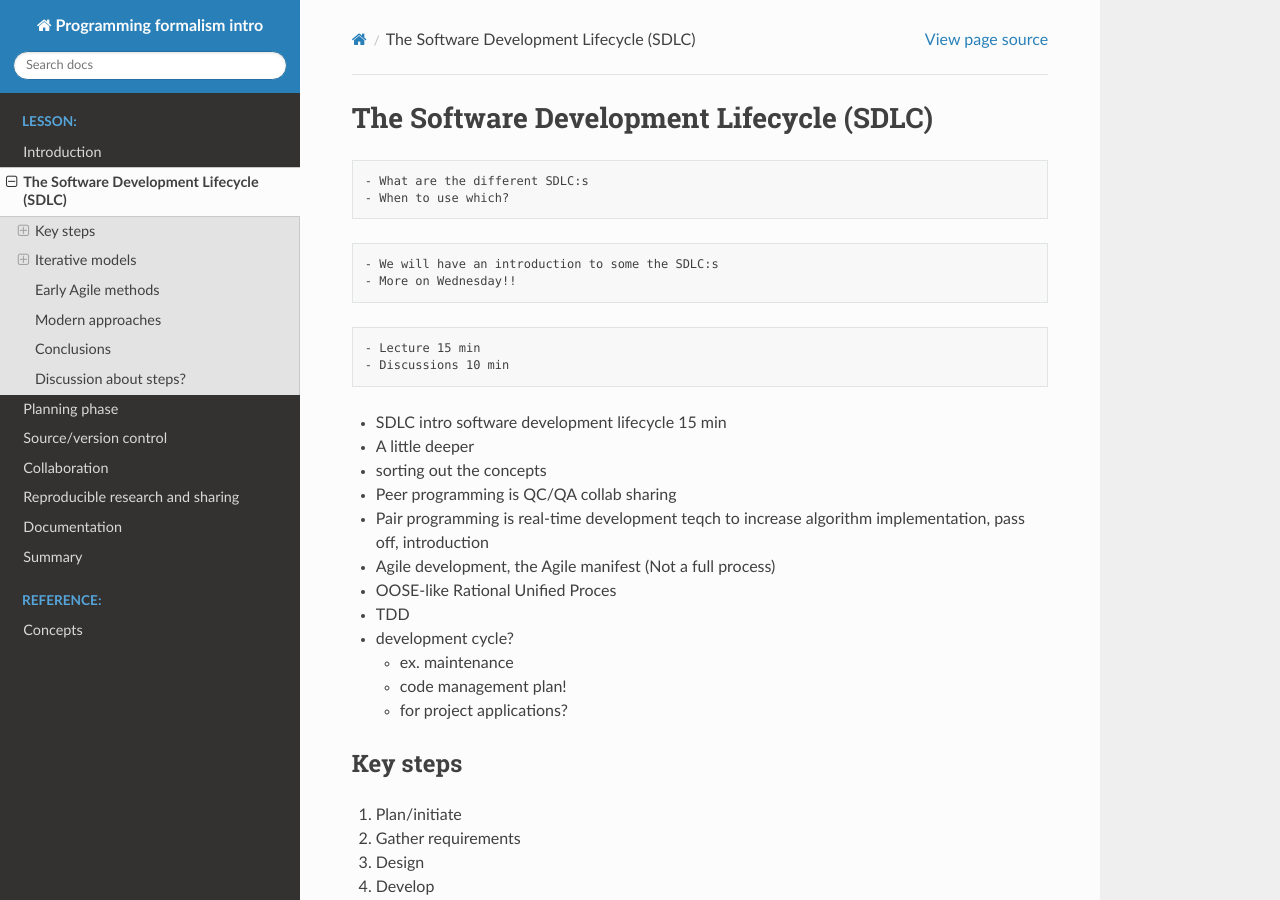
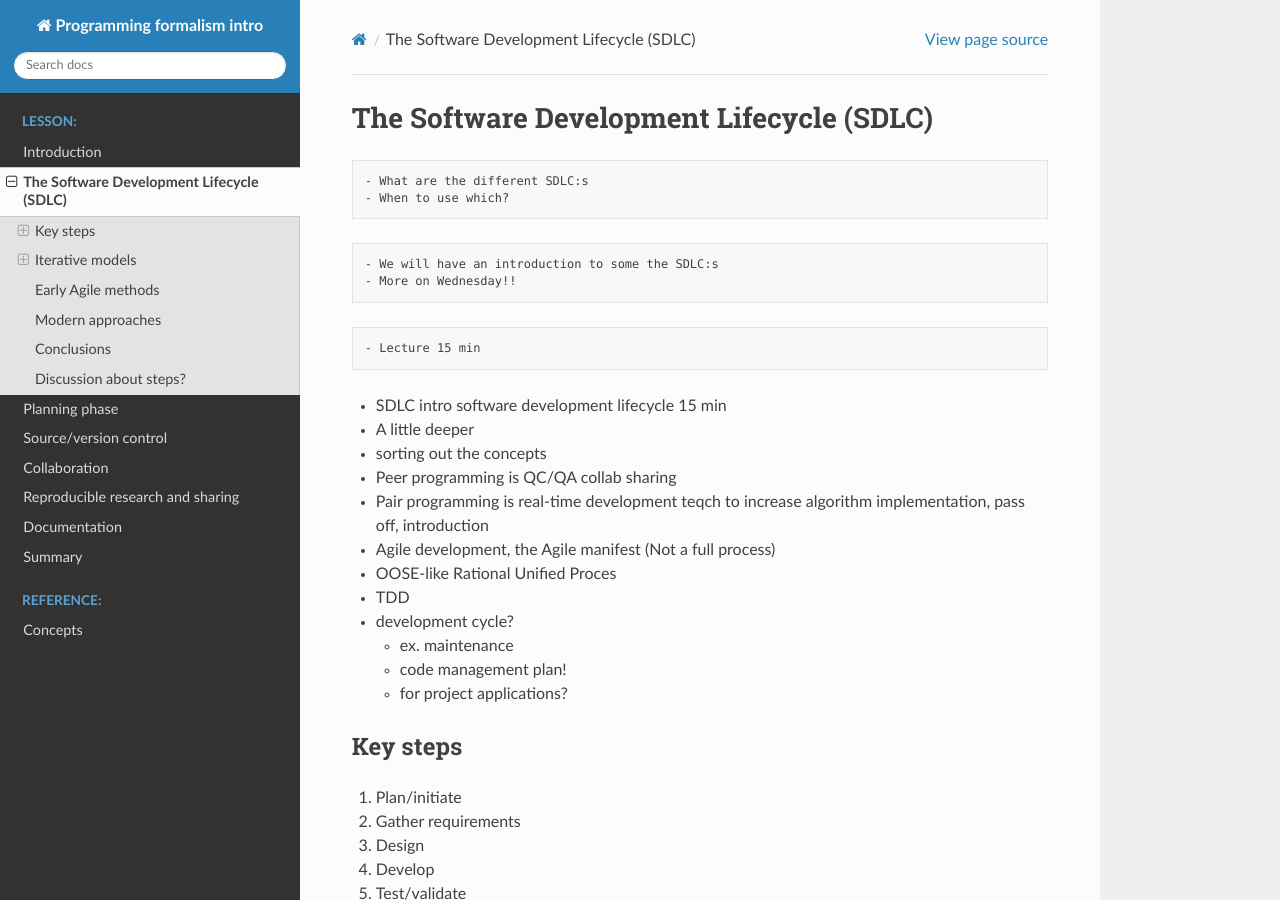
Before and after one commit to UPPMAX/programming_formalisms_intro, a Sphinx documentation site: the page built from doc/sdlc.md, in a window 1280 px wide and 900 px high. Built offline with Sphinx 7.4.7 and the Read the Docs theme 2.0.0, drawn with Linux system fonts in a browser that asks for light colours; pages that are not in the unit, such as notebooks, are missing from menus.

Commit message:
Update sdlc.md

````diff
--- a/doc/sdlc.md
+++ b/doc/sdlc.md
@@ -12,7 +12,6 @@
 
 ```{instructor-note}
 - Lecture 15 min
-- Discussions 10 min
 ```
 
 - SDLC intro software development lifecycle 15 min
````
